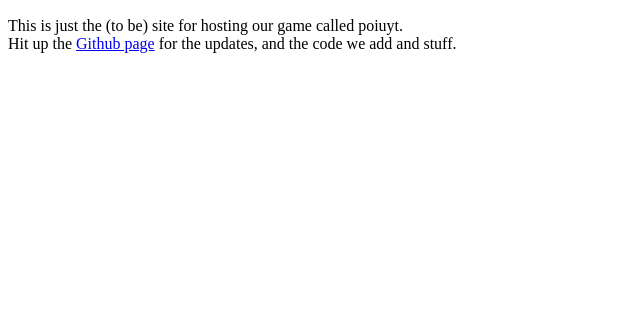
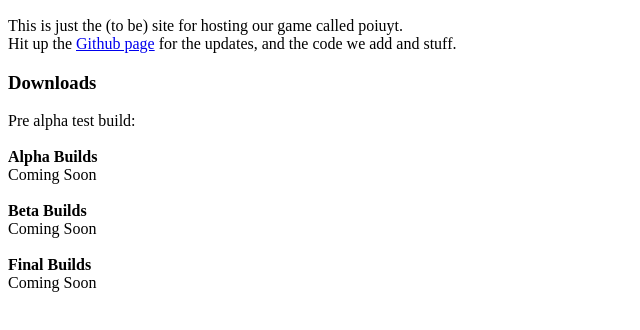
Before and after one commit to tehp/poiuyt, a plain HTML site: page index.html in a window 1280 px wide. Shown: the part 38-368 px from the top of the page, without its empty margins (0-640 px from the left). Drawn offline with Linux system fonts and the light colour scheme.

Commit message:
Update index.html
added downloads

```diff
--- a/index.html
+++ b/index.html
@@ -13,5 +13,26 @@
 	<br>
 			Hit up the  <a href="https://github.com/dtoast/poiuyt">Github page</a> for the updates, and the code we add and stuff.
 		</p>
+		<h3>
+			Downloads
+		</h3>
+		<p>
+			Pre alpha test build:
+			<br>
+			<br>
+			<b>Alpha Builds</b>
+			<br>
+			Coming Soon
+			<br>
+			<br>
+			<b>Beta Builds</b>
+			<br>
+			Coming Soon
+			<br>
+			<br>
+			<b>Final Builds</b>
+			<br>
+			Coming Soon
+		</p>
 	</body>
 </html>
```
